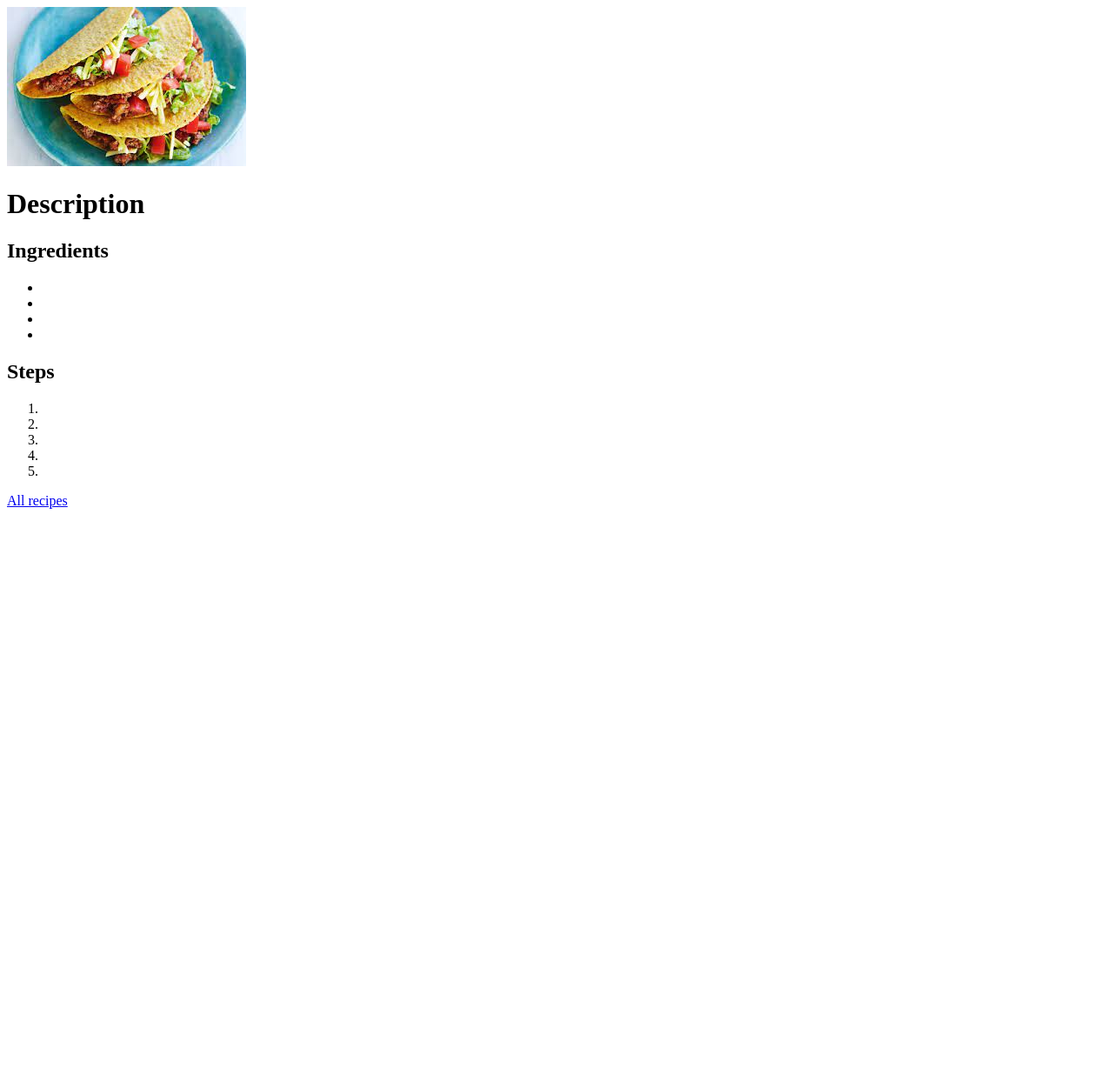
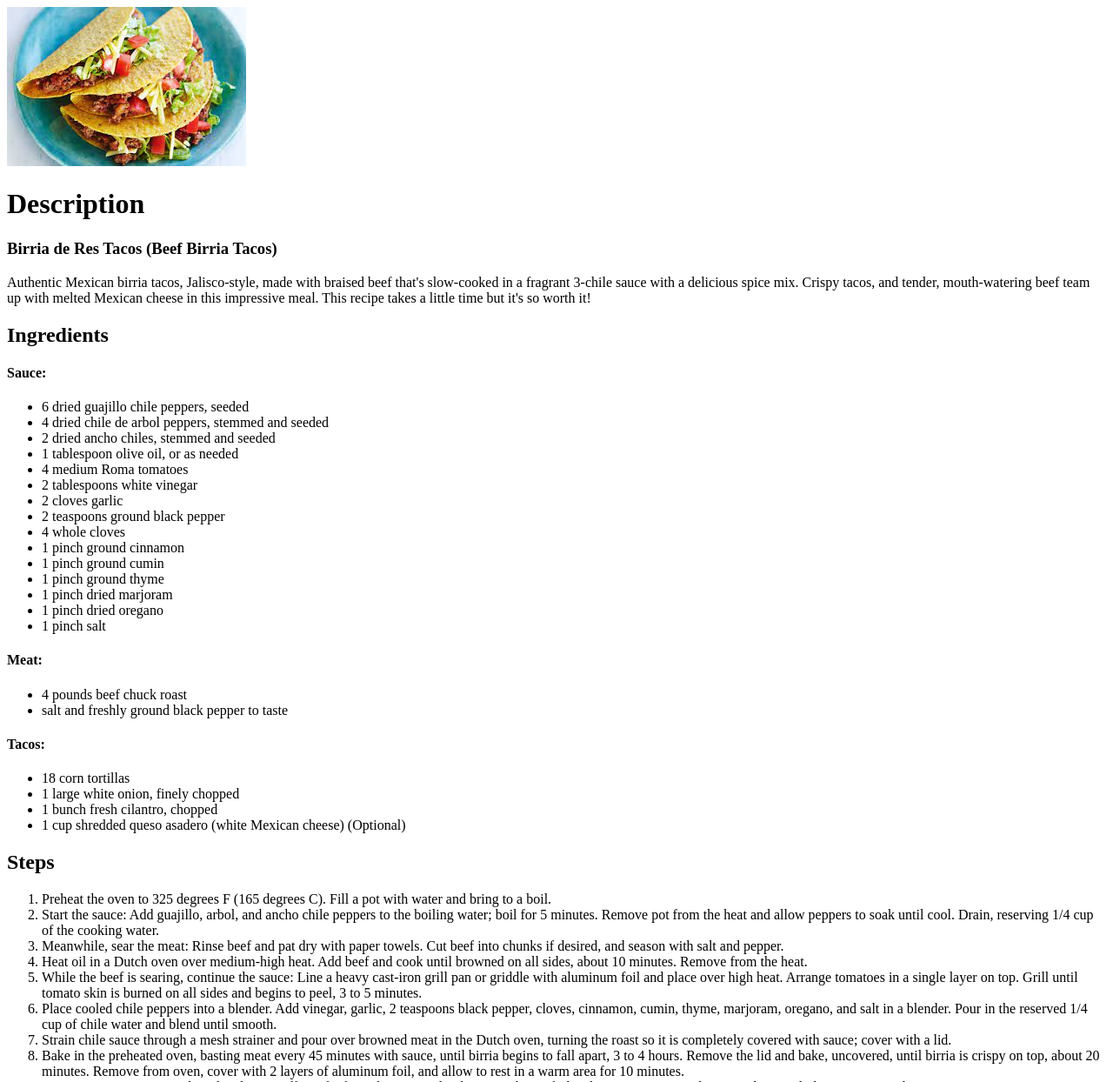
Before and after one commit to Al-Waleed/odin-recipes, a plain HTML site: page recipes/taco.html in a window 1280 px wide. Shown: the top 1244 px of the page at 87% size. Before the commit the page ends 800 px from the top, so only its background shows below. Drawn offline with Linux system fonts and the light colour scheme.

Commit message:
Add taco page info

```diff
--- a/recipes/taco.html
+++ b/recipes/taco.html
@@ -7,20 +7,59 @@
 <body>
     <img src="../images/taco.jpeg" alt="taco">
     <h1>Description</h1>
+    <h3>Birria de Res Tacos (Beef Birria Tacos)</h3>
+    <p>Authentic Mexican birria tacos, Jalisco-style, made with braised beef that's slow-cooked in a fragrant 3-chile sauce with a delicious spice mix. Crispy tacos, and tender, mouth-watering beef team up with melted Mexican cheese in this impressive meal. This recipe takes a little time but it's so worth it!</p>
     <h2>Ingredients</h2>
+    <h4>Sauce:</h4>
     <ul>
-        <li></li>
-        <li></li>
-        <li></li>
-        <li></li>
+        <li>6 dried guajillo chile peppers, seeded</li>
+        <li>4 dried chile de arbol peppers, stemmed and seeded</li>
+        <li>2 dried ancho chiles, stemmed and seeded</li>
+        <li>1 tablespoon olive oil, or as needed</li>
+        <li>4 medium Roma tomatoes</li>
+        <li>2 tablespoons white vinegar</li>
+        <li>2 cloves garlic</li>
+        <li>2 teaspoons ground black pepper</li>
+        <li>4 whole cloves</li>
+        <li>1 pinch ground cinnamon</li>
+        <li>1 pinch ground cumin</li>
+        <li>1 pinch ground thyme</li>
+        <li>1 pinch dried marjoram</li>
+        <li>1 pinch dried oregano</li>
+        <li>1 pinch salt</li>
     </ul>
+
+    <h4>Meat:</h4>
+
+    <ul>
+        <li>4 pounds beef chuck roast</li>
+        <li>salt and freshly ground black pepper to taste</li>
+    </ul>
+
+    <h4>Tacos:</h4>
+    <ul>
+        <li>18 corn tortillas</li>
+        <li>1 large white onion, finely chopped</li>
+        <li>1 bunch fresh cilantro, chopped</li>
+        <li>1 cup shredded queso asadero (white Mexican cheese) (Optional)</li>
+    </ul>
+
+
+
+
     <h2>Steps</h2>
     <ol>
-        <li></li>
-        <li></li>
-        <li></li>
-        <li></li>
-        <li></li>
+        <li>Preheat the oven to 325 degrees F (165 degrees C). Fill a pot with water and bring to a boil.</li>
+        <li>Start the sauce: Add guajillo, arbol, and ancho chile peppers to the boiling water; boil for 5 minutes. Remove pot from the heat and allow peppers to soak until cool. Drain, reserving 1/4 cup of the cooking water.</li>
+        <li>Meanwhile, sear the meat: Rinse beef and pat dry with paper towels. Cut beef into chunks if desired, and season with salt and pepper.</li>
+        <li>Heat oil in a Dutch oven over medium-high heat. Add beef and cook until browned on all sides, about 10 minutes. Remove from the heat.</li>
+        <li>While the beef is searing, continue the sauce: Line a heavy cast-iron grill pan or griddle with aluminum foil and place over high heat. Arrange tomatoes in a single layer on top. Grill until tomato skin is burned on all sides and begins to peel, 3 to 5 minutes.</li>
+        <li>Place cooled chile peppers into a blender. Add vinegar, garlic, 2 teaspoons black pepper, cloves, cinnamon, cumin, thyme, marjoram, oregano, and salt in a blender. Pour in the reserved 1/4 cup of chile water and blend until smooth.</li>
+        <li>Strain chile sauce through a mesh strainer and pour over browned meat in the Dutch oven, turning the roast so it is completely covered with sauce; cover with a lid.</li>
+        <li>Bake in the preheated oven, basting meat every 45 minutes with sauce, until birria begins to fall apart, 3 to 4 hours. Remove the lid and bake, uncovered, until birria is crispy on top, about 20 minutes. Remove from oven, cover with 2 layers of aluminum foil, and allow to rest in a warm area for 10 minutes.</li>
+        <li>Remove meat to a cutting board and strain off any fat from the sauce. Shred meat with two forks, then return meat to the pot and stir with the sauce to combine.</li>
+        <li>Assemble and heat tacos: Fill each tortilla with birria and top with Mexican cheese, chopped onion, and cilantro. Warm tortillas on a griddle, flipping until both sides are crispy and cheese is melted.</li>
+        <li>Serve with extra sauce on the side for dipping.</li>
     </ol>
     <a href="../index.html">All recipes</a>
 
```
